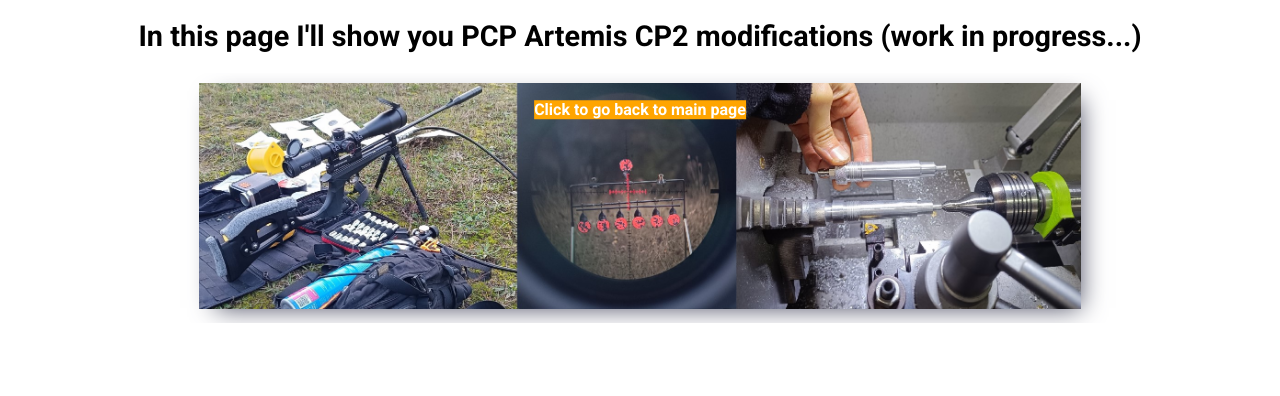
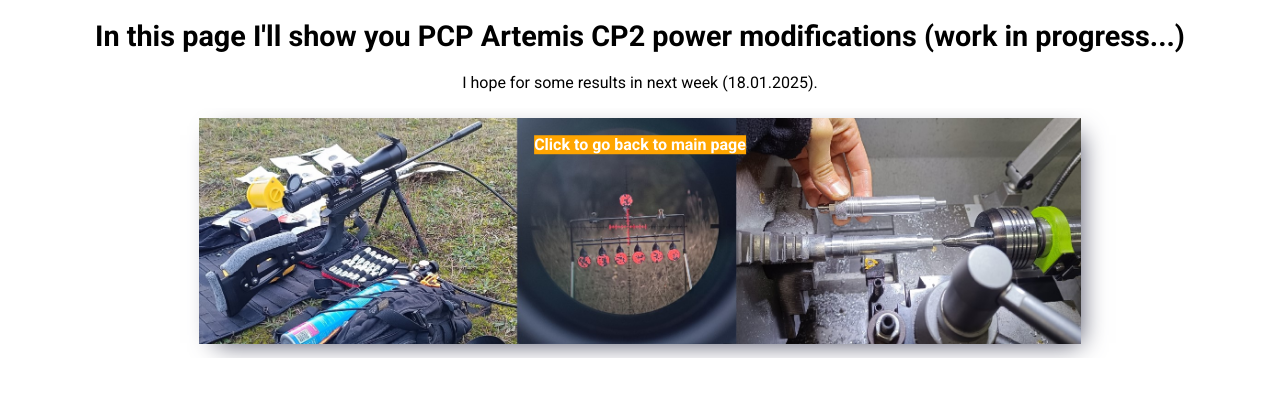
Before and after one commit to DawidMechatronik/dawidmechatronik.github.io, a plain HTML site: page tuningPCP/tuningPCP.html in a window 1280 px wide. Drawn offline with Linux system fonts and the light colour scheme.

Commit message:
Update tuningPCP.html

```diff
--- a/tuningPCP/tuningPCP.html
+++ b/tuningPCP/tuningPCP.html
@@ -11,7 +11,10 @@
 
 <body>
 
-<h1>In this page I'll show you PCP Artemis CP2 modifications (work in progress...)</h1>
+<h1>In this page I'll show you PCP Artemis CP2 power modifications (work in progress...)</h1>
+<p>
+  I hope for some results in next week (18.01.2025).
+</p>
 <div class="container">
   <a href="../index.html"><img class="cover70" src="../common/baner2.jpg" alt="CP2 CO2 SodaStream"></a>
   <div class="centered"><h2 class="textOverImagePower">Click to go back to main page</h2></div>
```
